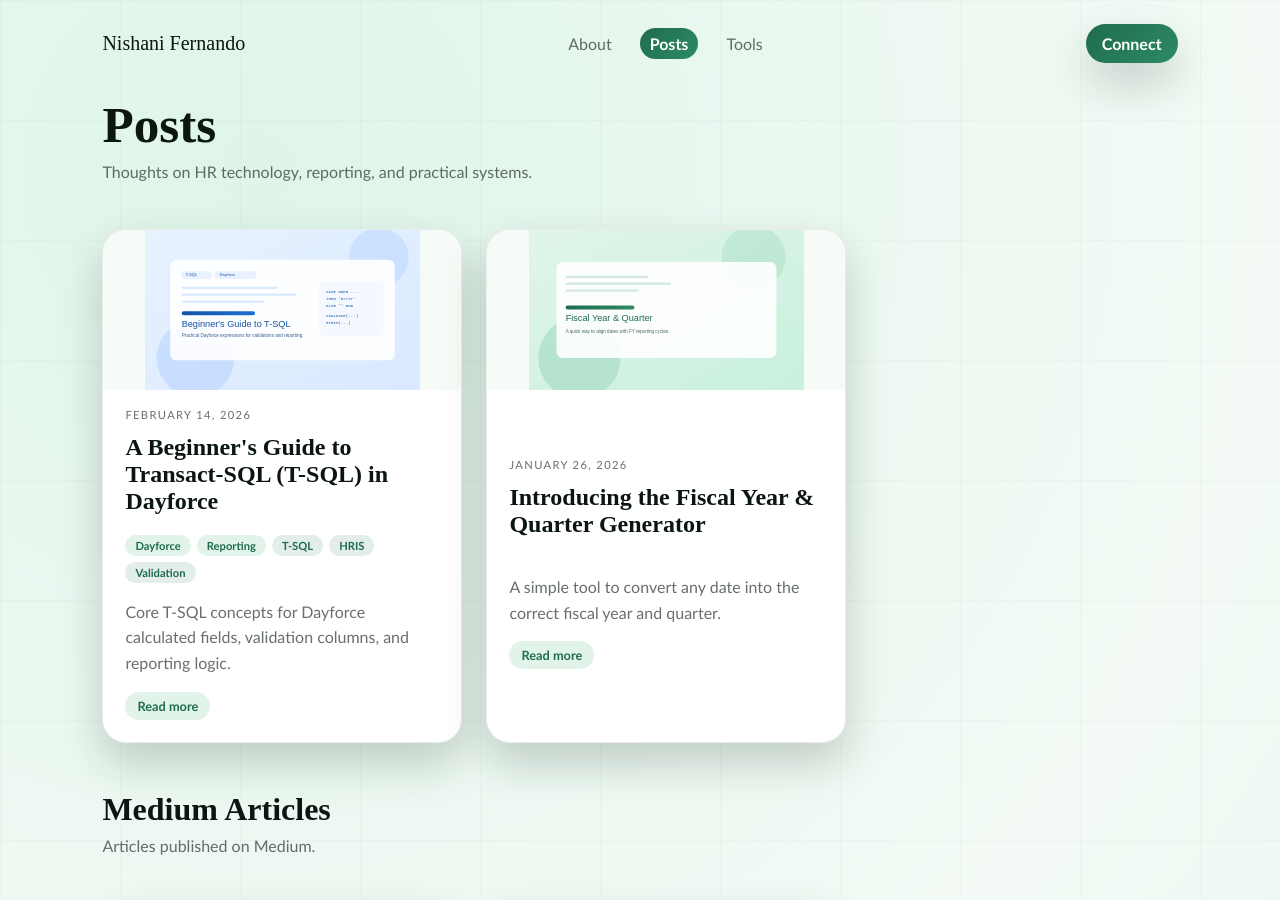
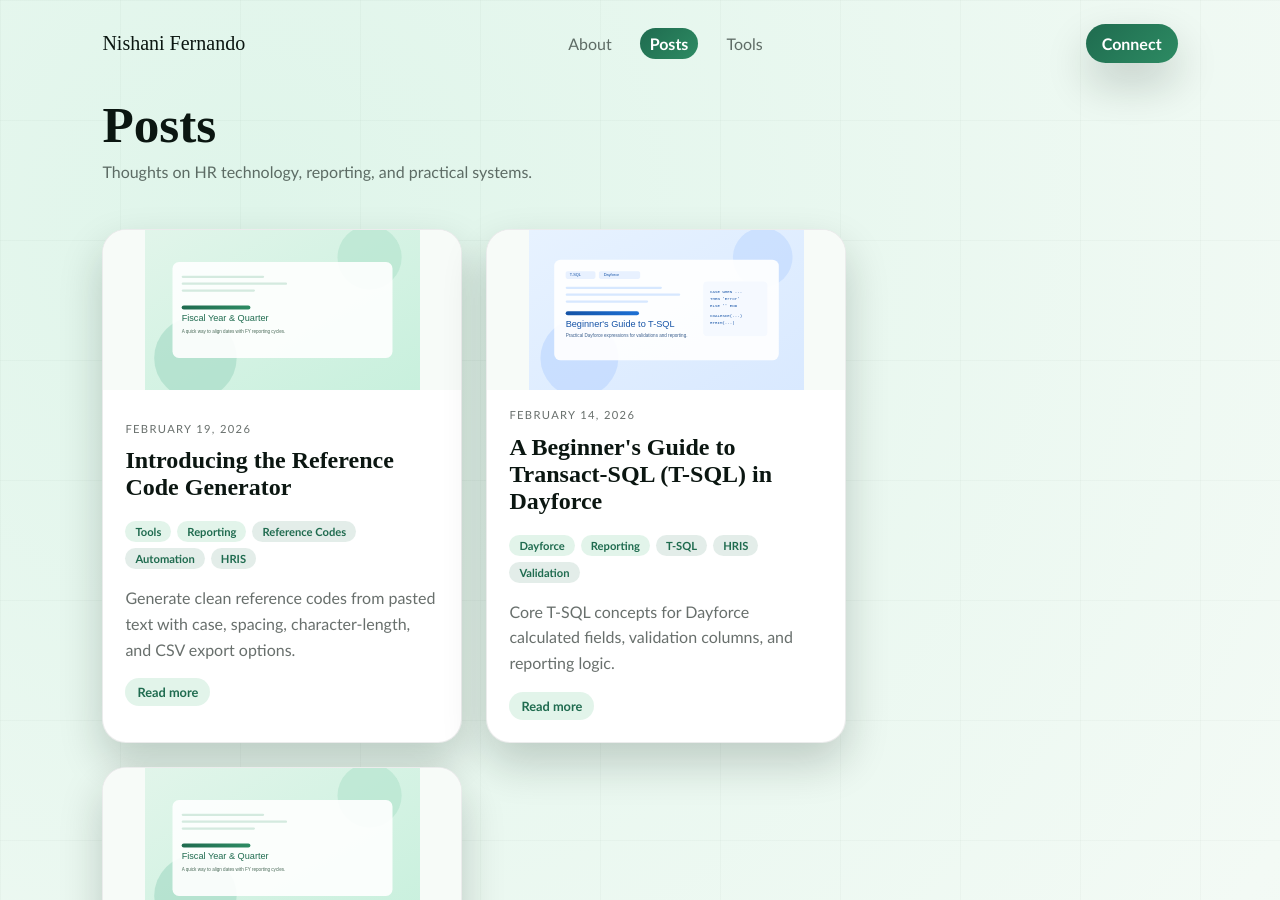
Before and after one commit to nishanif/nishanif.github.io, a Jekyll site: the page built from posts.html, in a window 1280 px wide and 900 px high. Built offline with Jekyll 4.4.1, drawn with Linux system fonts in a browser that asks for light colours; some of the changed lines change nothing that is shown.

Commit message:
Add Reference Code Generator post and update tool label

```diff
--- /dev/null
+++ b/_posts/2026-02-19-reference-code-generator.md
@@ -0,0 +1,42 @@
+---
+layout: post
+title: "Introducing the Reference Code Generator"
+date: 2026-02-19
+image: /assets/images/featured-sample.svg
+excerpt: "Generate clean reference codes from pasted text with case, spacing, character-length, and CSV export options."
+categories:
+  - Tools
+  - Reporting
+tags:
+  - Reference Codes
+  - Automation
+  - HRIS
+---
+
+Creating consistent reference codes manually can be repetitive and error-prone, especially when you are preparing large lists for HR reporting, payroll imports, or system configuration updates.
+
+The **Reference Code Generator** is designed to make that process fast and repeatable.
+
+## What the tool can do
+
+- Convert text using case patterns (upper, lower, sentence, title, toggle case)
+- Replace spaces with standard symbols or a custom character
+- Add optional text at the start/end of each line or before/after a selected character position
+- Optionally set a target character length per output line
+- Show output length metrics (single line length, or min/max for multi-line output)
+- Export generated results as a CSV file
+
+## Why this helps
+
+When reference codes follow a consistent pattern, downstream processes are easier to manage:
+
+- Fewer data-entry mistakes
+- Cleaner uploads into HRIS and reporting tools
+- Better readability for audit and validation
+- Faster bulk preparation work
+
+## Try the tool
+
+<a class="button primary" href="/tools/text-format-converter/">Open the Reference Code Generator</a>
+
+If you work with recurring code formats, this tool can save significant time each week while keeping outputs standardized.
--- a/tools.html
+++ b/tools.html
@@ -10,10 +10,10 @@ permalink: /tools/
 
 <section class="post-grid">
     <a class="card post-card" href="{{ "/tools/text-format-converter/" | relative_url }}">
-        <img class="post-image" src="{{ "/assets/images/featured-sample.svg" | relative_url }}" alt="Refcode Generator">
+        <img class="post-image" src="{{ "/assets/images/featured-sample.svg" | relative_url }}" alt="Reference Code Generator">
         <div class="post-body">
             <p class="post-meta">Tool</p>
-            <h2>Refcode Generator</h2>
+            <h2>Reference Code Generator</h2>
             <div class="post-tags">
                 <span class="tag-pill">Refcode</span>
                 <span class="tag-pill secondary">Text</span>
```
